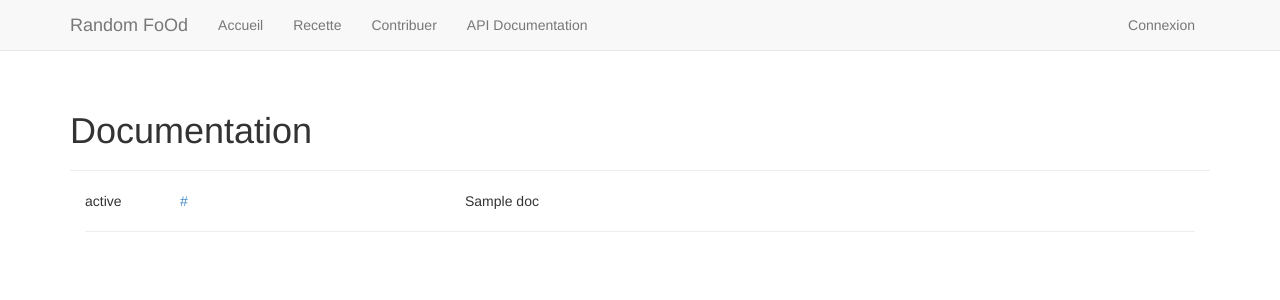
After one commit to poulp/randomfoOd, a Django app: template pweb/templates/general/documentation.html in a window 1280 px wide. The commit adds this page. Shown: the top 300 px of the page. Run offline with Django 3.2, Linux system fonts and the light colour scheme; the template is opened without the code that fills it: most values are stand-ins (such as "Sample title", 1, 10 or a date in 2020); parts of the project's set-up code (start-up, migrations or seed data) failed here and were passed over.

Commit message:
ajout d'une page documentation pour l'api

```diff
--- a/pweb/pweb/urls.py
+++ b/pweb/pweb/urls.py
@@ -12,6 +12,7 @@ urlpatterns = patterns('',
     url(r'^$', 'pweb.views.home', name='home'),
     url(r'^member/', include('pweb.member.urls')),
     url(r'^recette/', include('pweb.recette.urls')),
+    url(r'^documentation/', 'pweb.views.api_doc', name='api_doc'),
 
     # Uncomment the admin/doc line below to enable admin documentation:
     # url(r'^admin/doc/', include('django.contrib.admindocs.urls')),
--- a/pweb/templates/base.html
+++ b/pweb/templates/base.html
@@ -26,6 +26,7 @@
                     <li class=""><a href="{% url "home" %}">Accueil</a></li>
                     <li class=""><a href="{% url "home_recette" %}">Recette</a></li>
                     <li class=""><a href="{% url "home_contribute" %}">Contribuer</a></li>
+                    <li class=""><a href="{% url "api_doc" %}">API Documentation</a></li>
                 </ul>
                 <ul class="nav navbar-nav navbar-right">
                     {% if user.is_authenticated %}
--- /dev/null
+++ b/pweb/templates/general/documentation.html
@@ -0,0 +1,30 @@
+{% extends "base.html" %}
+
+{% block content %}
+<div class="container">
+    <div class="page-header">
+        <h1>Documentation</h1>
+    </div>
+</div>
+
+{% for url in urls %}
+<div class="container">
+    <div class="col-md-1">
+        {{ url.get_status|safe }}
+    </div>
+    <div class="col-md-3">
+        <a href="{{ url.prefix }}{{ url }}">{{ url }}</a>
+    </div>
+    <div class="col-md-3">
+        {{ url.doc }}
+    </div>
+</div>
+
+<div class="container">
+    <div class="col-md-12">
+        <hr>
+    </div>
+</div>
+{% endfor %}
+
+{% endblock %}
--- a/pweb/templates/recette/home_contribute.html
+++ b/pweb/templates/recette/home_contribute.html
@@ -46,7 +46,7 @@
 
 <div class="container">
     <div class="col-md-6">
-        <table class="table">
+        <table class="table table-striped">
             <caption>Liste des ustensiles</caption>
             <tr>
                 <th>Nom</th>
@@ -59,7 +59,7 @@
         </table>
     </div>
     <div class="col-md-6">
-        <table class="table">
+        <table class="table table-striped">
             <caption>Liste des actions</caption>
             <tr>
                 <th>Nom</th>
```
Also changed, not shown: pweb/pweb/utils.py (added, +27 -0 lines), pweb/pweb/views.py (+22 -1 lines).
